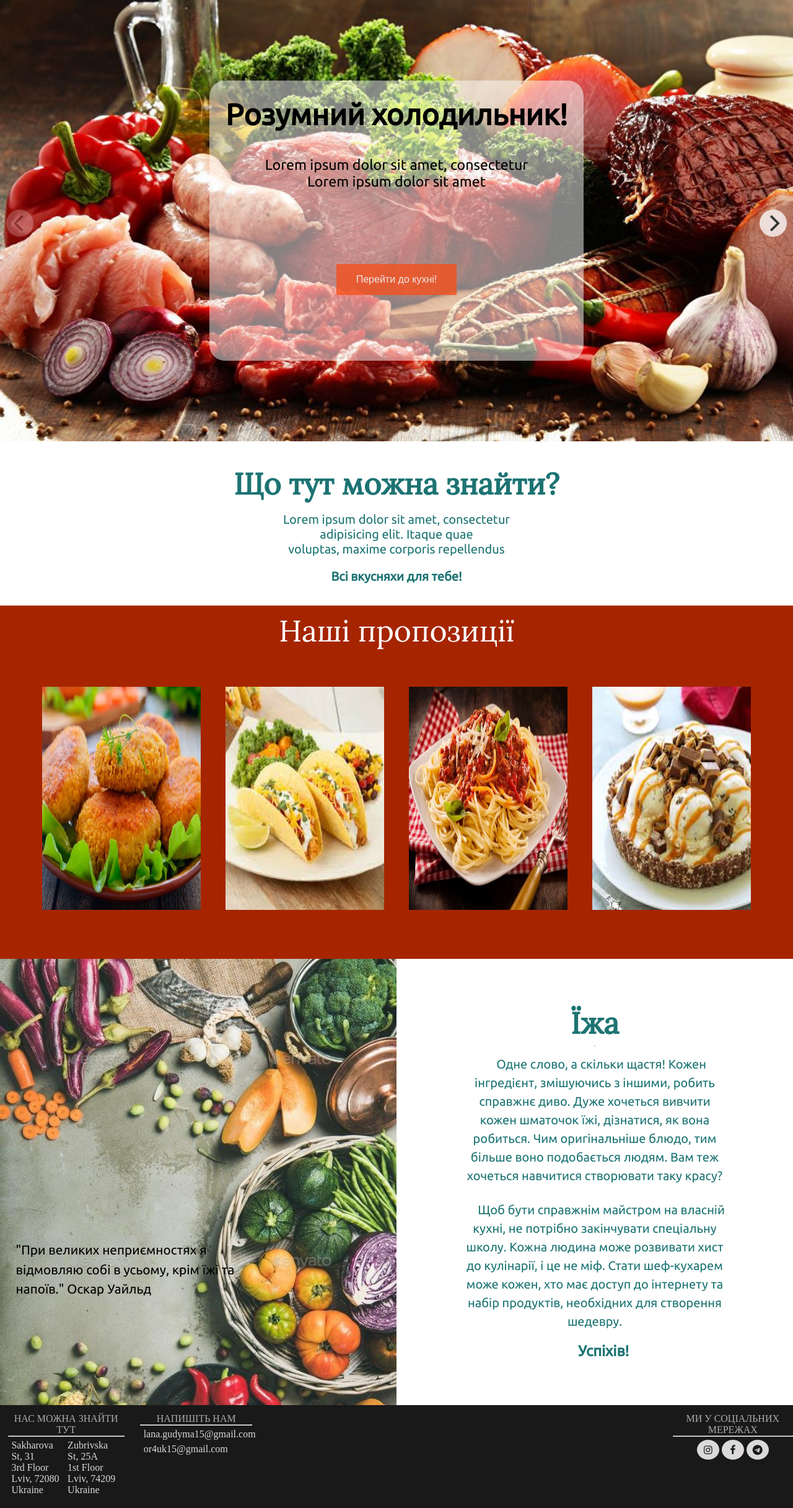
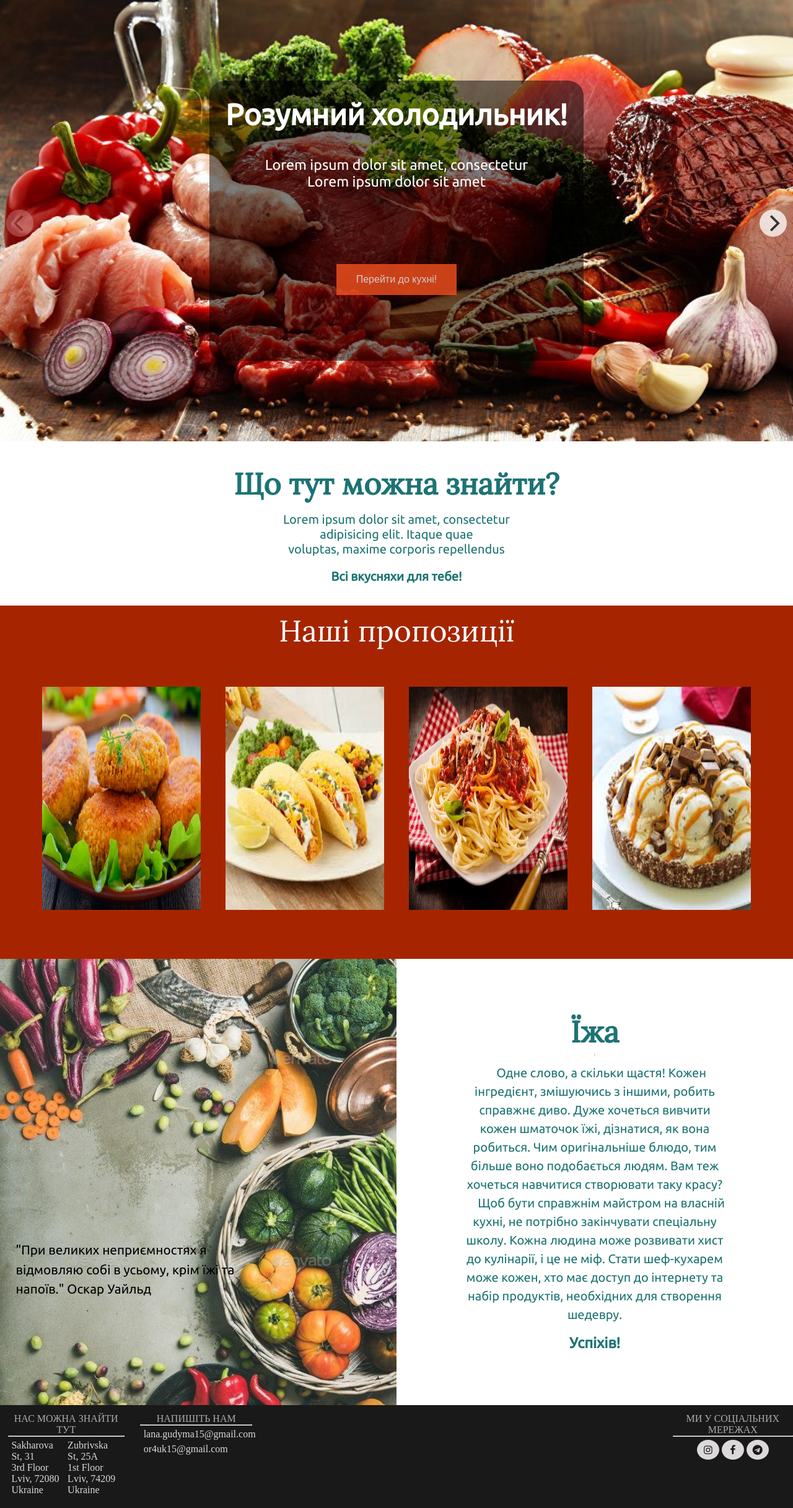
Before and after one commit to lanalobster/FoodCrafter, a PHP site: page / in a window 1280 px wide. Shown: the part 86-2519 px from the top of the page at 62% size. Run offline with PHP 8.4, Linux system fonts and the light colour scheme; some web fonts are replaced.

Commit message:
Finally looks good

```diff
--- a/style.css
+++ b/style.css
@@ -145,17 +145,17 @@ header {
     padding: 2vw;
     height: 50vh;
     border-radius: 25px;
-    background-color: rgba(255, 255, 255,0.5);
+    background-color: rgba(0, 0, 0, 0.5);
 }
 
 .block1 h2 {
     font-size: 300%;
-    color: #000;
+    color: white;
     font-family: 'Ubuntu', Bold;
 }
 
 .sup-text {
-    color: #000;
+    color: white;
     font-family: 'Ubuntu', light italic;
     text-align: center;
     font-size: 145%;
@@ -333,18 +333,15 @@ header {
     text-align:;
 }
 
-.inspiration-text p{
-    margin-left: 15%;
-    margin-right: 15%;
-    padding: 2%
-}
-
 .inspiration-text-header{
     font-family: 'Lora', Light;
     font-size: 300%;
 }
 
 .inspiration-text-suptext{
+    margin-left: 15%;
+    margin-right: 15%;
+    padding: 2%;
     text-indent: 5%;
     font-family: 'Ubuntu', light italic;
     font-size: 125%;
```
